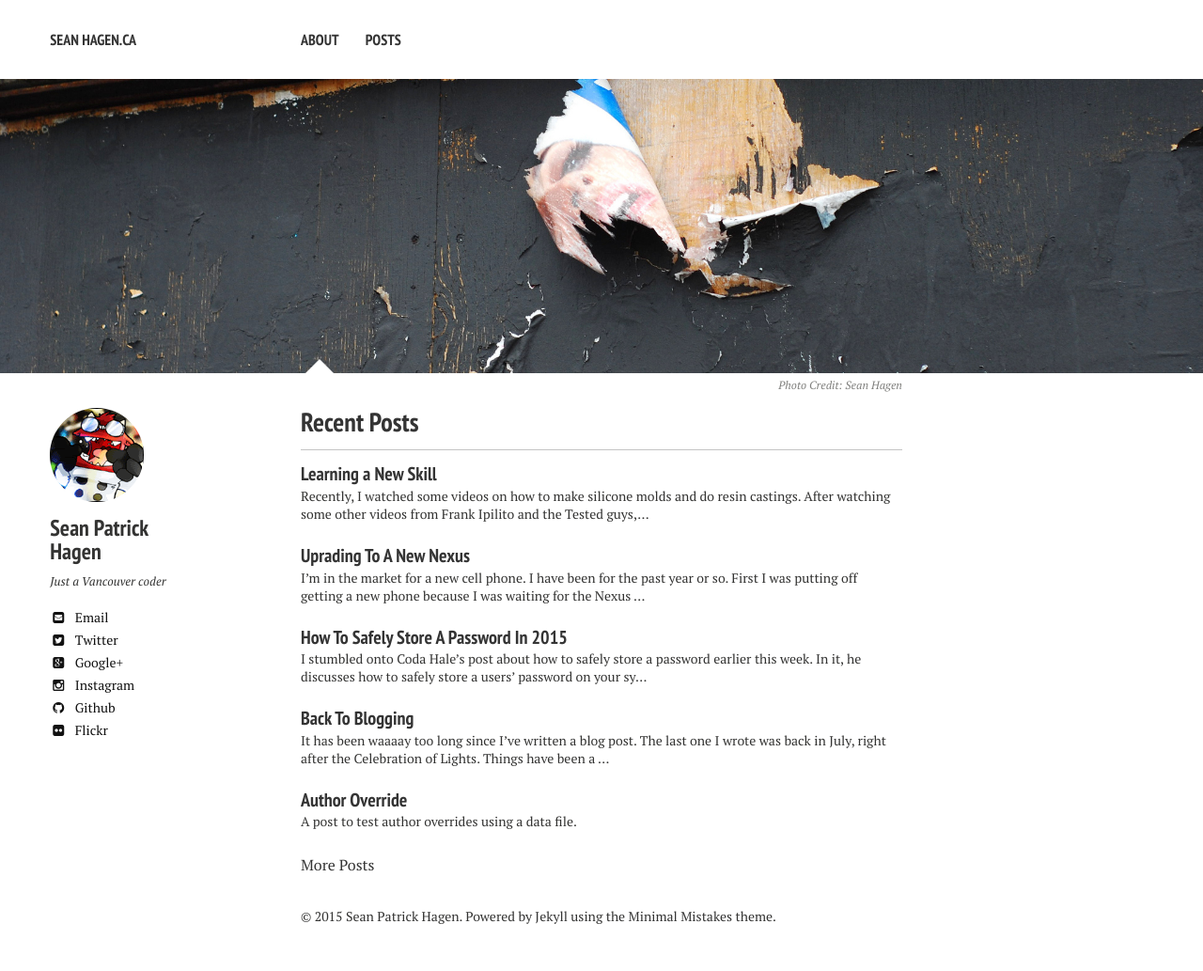
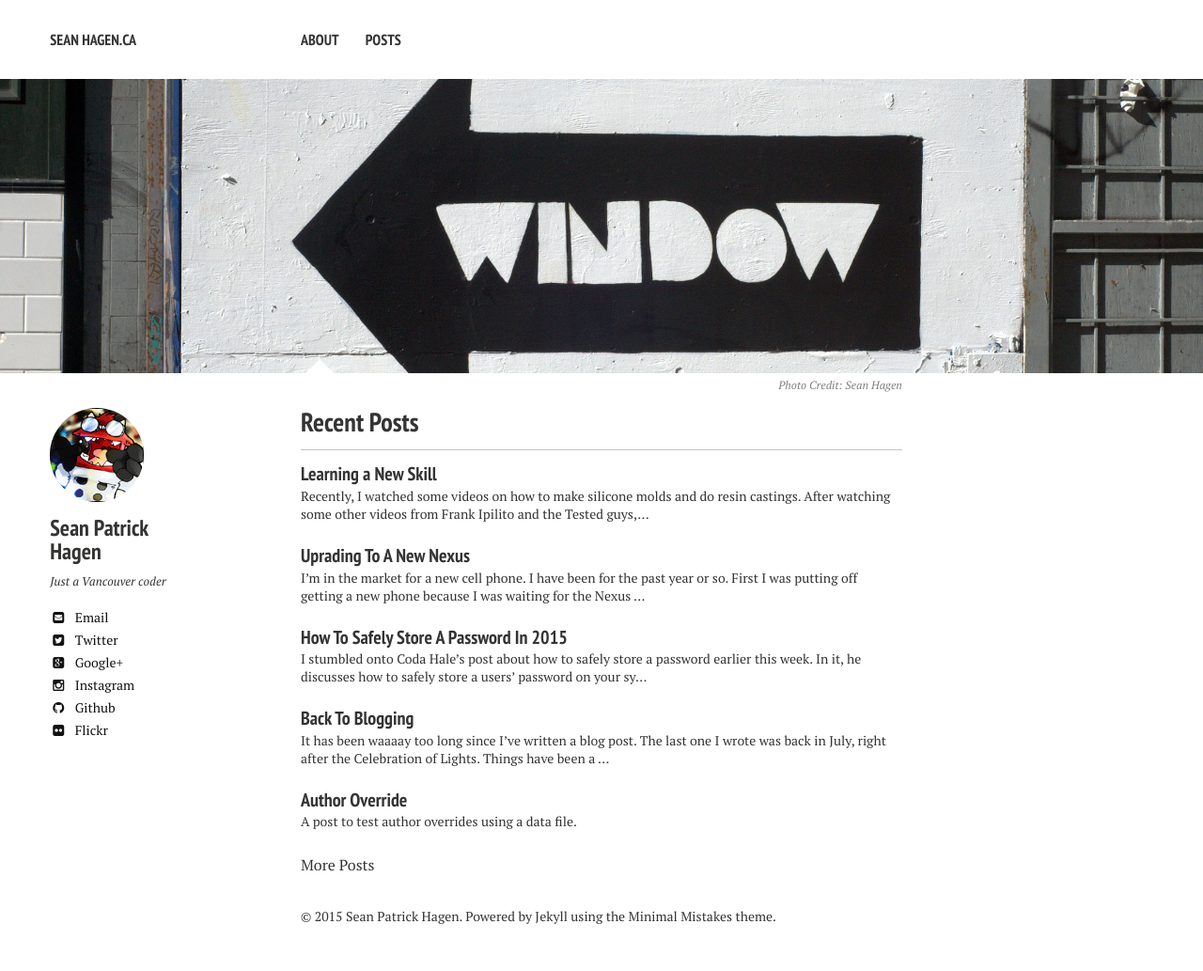
Before and after one commit to seanhagen/seanhagen.ca, a Jekyll site: the page built from index.md, in a window 1280 px wide. Shown: the whole page at 94% size. Built offline with Jekyll 4.4.1, drawn with Linux system fonts in a browser that asks for light colours; nearby versions of some CDN libraries.

Commit message:
more updates

```diff
--- a/index.md
+++ b/index.md
@@ -3,7 +3,7 @@ layout: home
 excerpt: "Just a blog by a geeky Vancouverite"
 tags: [Jekyll, theme, responsive, blog, template]
 image:
-  feature: torn-cropped-1.jpg
+  feature: window-cropped.jpg
   credit: Sean Hagen
   creditlink: https://www.flickr.com/photos/rebelcan/12754943013/in/datetaken-public/
 ---
```
Also changed, not shown: favicon.ico (deleted), favicon.png, images/lightning-cropped-0.jpg (added), images/lightning-cropped-1.jpg (added), images/lightning-cropped-2.jpg (added), images/neon-cropped-0.jpg (added), images/neon-cropped-1.jpg (added), images/neon-cropped.jpg (added), images/stonewall-cropped-0.jpg (added), images/stonewall-cropped-1.jpg (added), images/torn-cropped.jpg (added), images/window-cropped-0.jpg (added), images/window-cropped-1.jpg (added), images/window-cropped-2.jpg (added), 1 more files.
